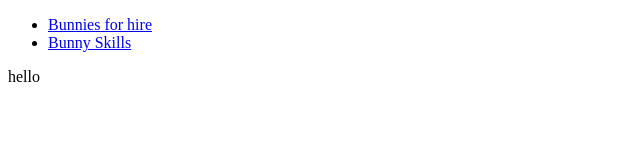
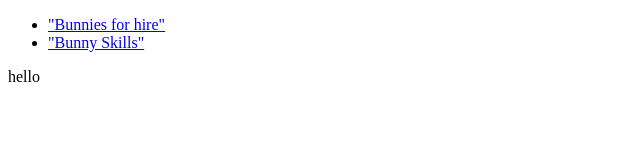
Before and after one commit to Loucleme/loucleme.github.io, a plain HTML site: page Skills.html in a window 1280 px wide. Shown: the full height of the page, 0-640 px from the left. Drawn offline with Linux system fonts and the light colour scheme.

Commit message:
Update Skills.html

```diff
--- a/Skills.html
+++ b/Skills.html
@@ -1,18 +1,14 @@
 <!DOCTYPE html>
 <html>
 <head>
-    <link rel="stylesheet" href = geom101_WebDesign.css>
+ <link rel="stylesheet" href = geom101_WebDesign.css>
 
 <title>Page Title</title>
- <style>
-<meta name="viewport" content="width=device-width, initial-scale=1.0">
-</style>
 </head>
 <body>
-
 <ul>
-  <li><a href="index.html"> Bunnies for hire </a></li>
-  <li><a href="skills.html"> Bunny Skills </a></li>
+  <li><a href= index.html > "Bunnies for hire" </a></li>
+  <li><a href="skills.html"> "Bunny Skills" </a></li>
 </ul>
 <p> hello</p>
 </body>
```
